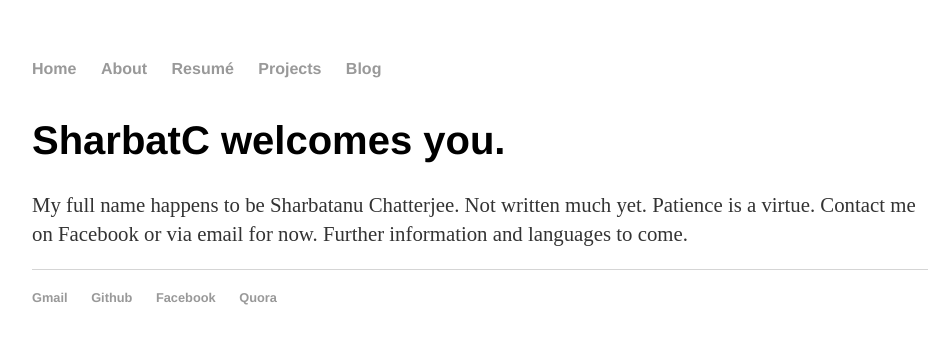
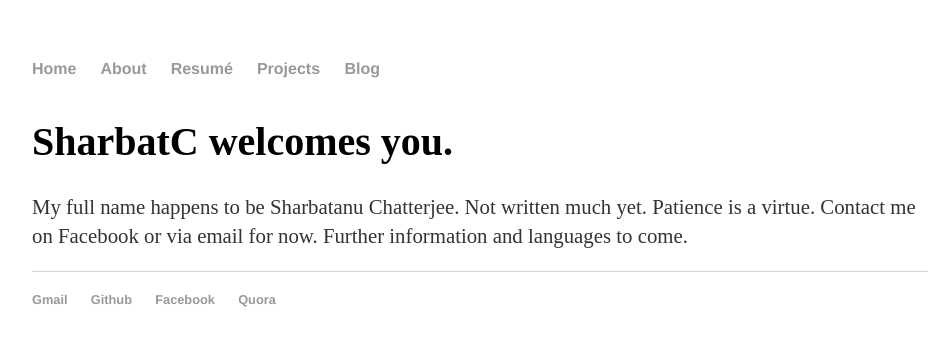
Before and after one commit to sharbatc/sharbatc.github.io, a Jekyll site: the page built from index.html, in a window 1280 px wide. Shown: the top 346 px of the page, without its empty margins (160-1106 px from the left). Built offline with Jekyll 4.4.1, drawn with Linux system fonts in a browser that asks for light colours.

Commit message:
projs added

```diff
--- a/css/main.css
+++ b/css/main.css
@@ -3,7 +3,7 @@ body {
     width: 70%;
 }
 nav ul, footer ul {
-    font-family:'Helvetica', 'Arial', 'Sans-Serif';
+    font-family:'Times New Roman', 'Georgia', 'Sans-Serif';
     padding: 0px;
     list-style: none;
     font-weight: bold;
@@ -21,7 +21,7 @@ a:hover {
 }
 h1 {
     font-size: 2.5em;
-    font-family:'Helvetica', 'Arial', 'Sans-Serif';
+    font-family:'Times New Roman', 'Georgia', 'Sans-Serif';
 }
 p {
     font-size: 1.3em;
@@ -34,7 +34,7 @@ footer {
 }
 
 ul {
-    font-family:'Helvetica', 'Arial', 'Sans-Serif';
+    font-family:'Times New Roman', 'Georgia', 'Sans-Serif';
     margin: 20px auto 40px;
     font-size: 1.0em;
 }
```
